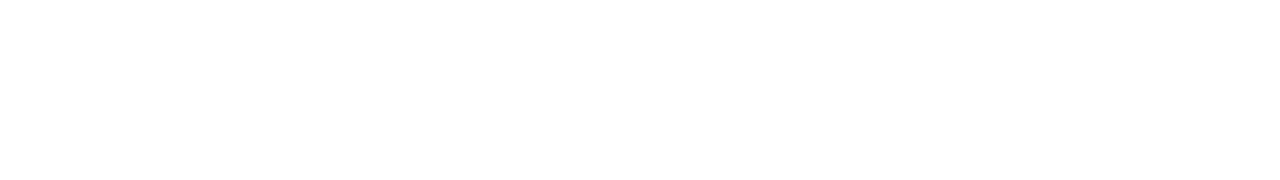
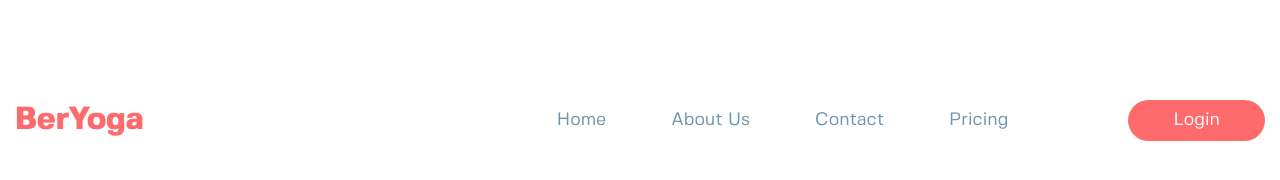
Before and after one commit to ELegek/Beryoga, a website: page app/index.html in a window 1280 px wide. Drawn offline with nearby package versions, Linux system fonts and the light colour scheme.

Commit message:
Блок меню

```diff
--- a/app/index.html
+++ b/app/index.html
@@ -1,5 +1,6 @@
 <!DOCTYPE html>
 <html lang="en">
+
 <head>
   <meta charset="UTF-8">
   <meta name="viewport" content="width=device-width, initial-scale=1.0">
@@ -7,7 +8,32 @@
   <title>Document</title>
   <link rel="stylesheet" href="css/style.min.css">
 </head>
+
 <body>
+  <!-- =====================    MENU   ============================= -->
+  <section class="menu" id="menu">
+    <div class="container__menu">
+      <div class="menu__body">
+          <div class="logo"><a href="#">BerYoga</a></div>
+          <div class="menu__burger" id="menu__burger">
+            <span></span>
+          </div>
+          <div class="menu__wrapper">
+            <nav class="menu__nav" id="nav">
+              <ul class="menu__list">
+                <li><a href="#" data-scroll="#home">Home</a></li>
+                <li><a href="#" data-scroll="#about">About Us</a></li>
+                <li><a href="#" data-scroll="#pages">Contact</a></li>
+                <li><a href="#" data-scroll="#gallery">Pricing</a></li>
+              </ul>
+            </nav>
+            <button class="btn__menu">Login </button>
+          </div>
+      </div>
+    </div>
+  </section>
+
+  <!-- =====================    MENU   ============================= -->
 
 
 
@@ -29,4 +55,5 @@
   <script src="js/libs.min.js"></script>
   <script src="js/main.js"></script>
 </body>
+
 </html>
--- /dev/null
+++ b/app/scss/blocks/menu.scss
@@ -0,0 +1,43 @@
+.menu {
+    padding-top: 100px;
+    &__body {
+        display: flex;
+        justify-content: space-between;
+        align-items: center;
+        .logo {
+            a {
+                font-family: 'fivosans-heavy';
+                color: #ff6a6d;
+                font-size: 32px;
+                text-decoration: none;
+            }
+
+        }
+    }
+    &__wrapper {
+        display: flex;
+        align-items: center;
+        .btn__menu {
+            margin-left: 120px;
+        }
+
+    }
+    &__list {
+        display: flex;
+        li {
+            margin-left: 65px;
+            list-style: none;
+        }
+        a {
+            font-family: 'fivosans-regular';
+            color: #6e95b1;
+            font-size: 18px;
+            text-decoration: none;
+            transition: all .2s linear;
+            &:hover {
+                color: #ff6a6d;
+
+            }
+        }
+    }
+}
--- a/app/scss/style.scss
+++ b/app/scss/style.scss
@@ -2,8 +2,42 @@
 @import "libs";
 @import "fonts";
 
-
+// ======== BLOCKS ===========
+@import "blocks/menu";
+// ======== BLOCKS ===========
 
 
 
 @import "media";
+
+
+
+*,
+*::after,
+*::before {
+    box-sizing: border-box;
+}
+
+.container__menu {
+    width: 100%;
+    max-width: 1450px;
+    padding: 0 15px;
+    margin: 0 auto;
+}
+
+.btn__menu {
+    font-family: 'fivosans-regular';
+    font-size: 18px;
+    color: #fff;
+
+    background-color: #ff6a6d;
+    border: none;
+    padding: 10px 45px;
+    border-radius: 50px;
+    cursor: pointer;
+    outline: none;
+    transition: all .2s linear;
+    &:hover {
+        box-shadow:0px 0px 19px 9 px rgba(255,106,109,0.5);
+    }
+}
```
Also changed, not shown: app/css/blocks/menu.min.css (added), app/css/style.min.css.
